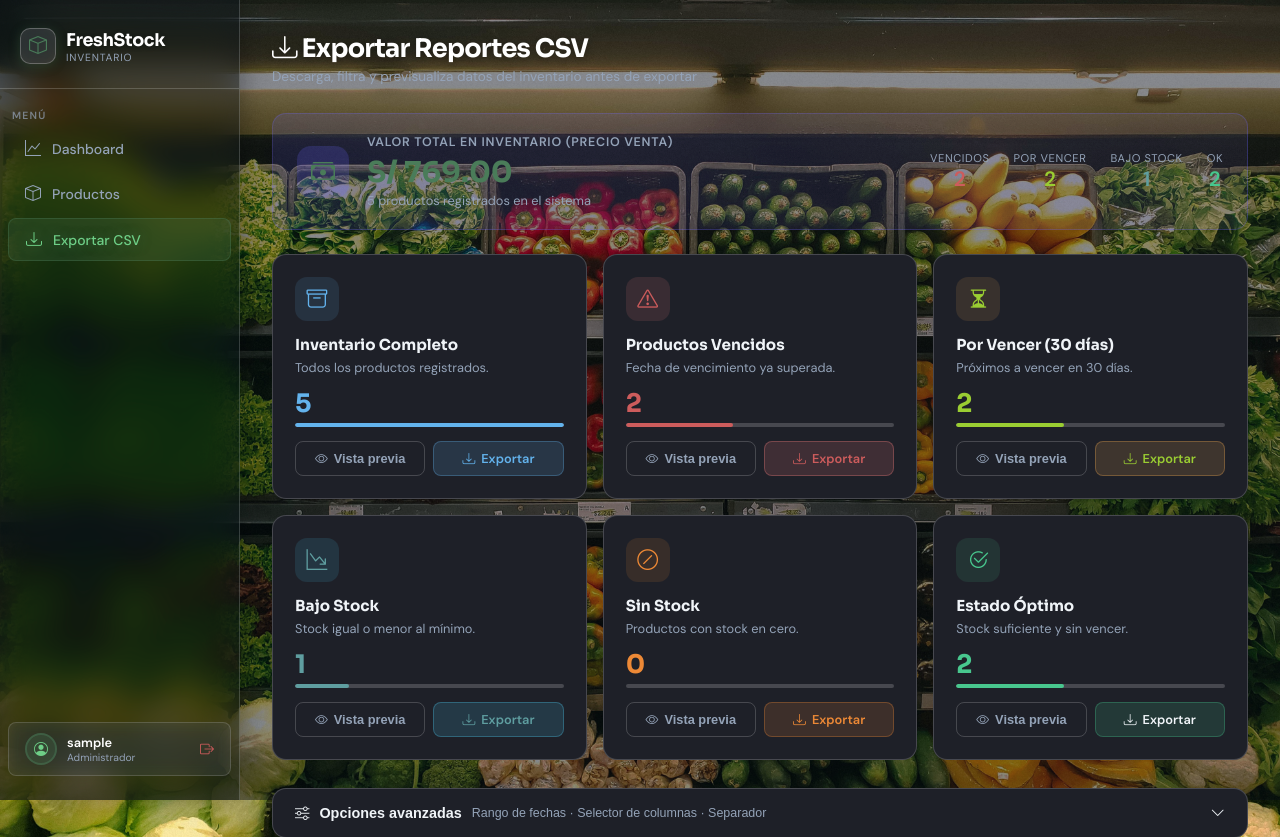
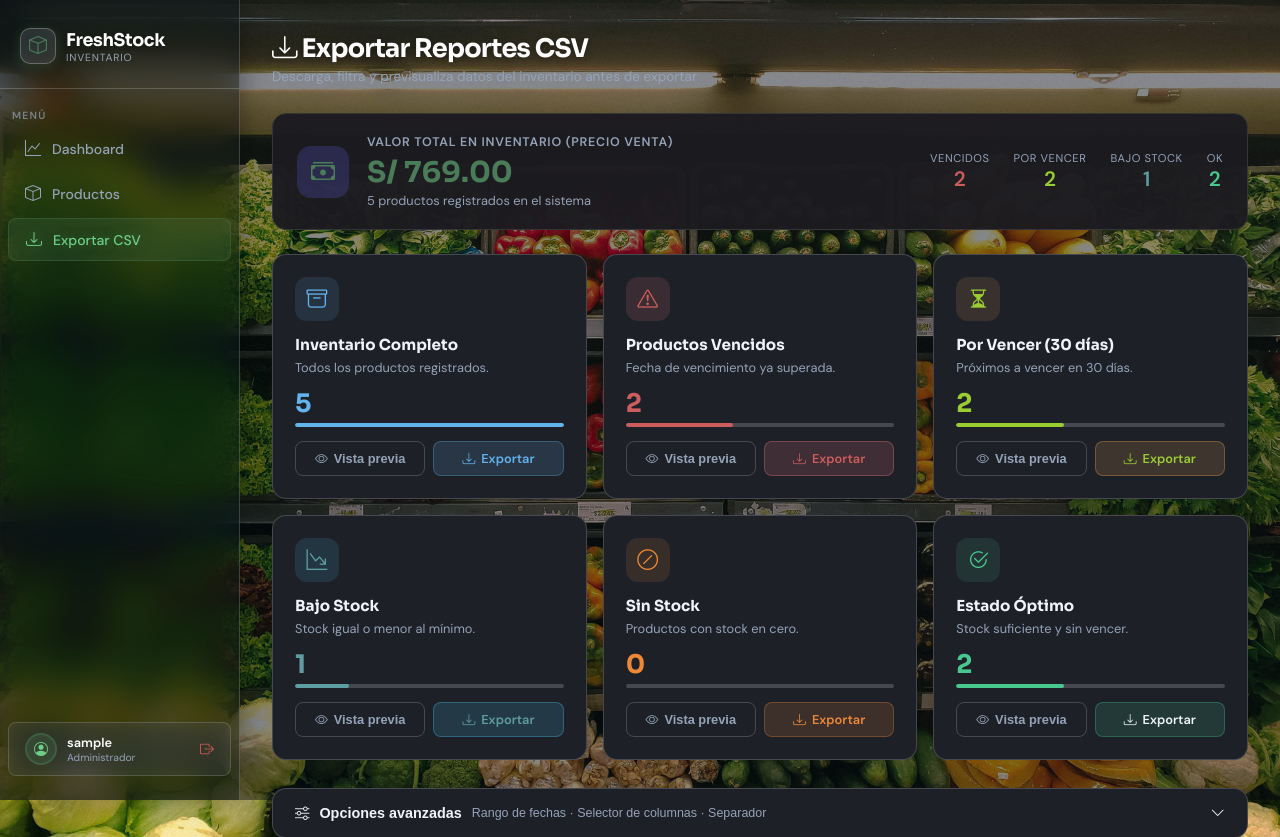
Before and after one commit to jhampier2/freshStock, a PHP site: page /exportar.php in a window 1280 px wide. Shown: the top 837 px of the page. Run offline with PHP 8.4, Linux system fonts and the light colour scheme; the visitor is signed in with stand-in values (Sample User, id 1); data comes from the database, SQL or seed files in the repository; data that the repository does not hold is empty.

Commit message:
cambio en Exportar.php en styo de clase ( .inv-value-card )

```diff
--- a/exportar.php
+++ b/exportar.php
@@ -542,12 +542,14 @@ $exportLog = $_SESSION['export_log'] ?? [];
 
 /* ── Valor total inventario ─────────────────────────────────────────────────── */
 .inv-value-card {
-  background: linear-gradient(135deg, rgba(108,99,255,.15), rgba(167,139,250,.08));
-  border: 1px solid rgba(108,99,255,.25);
+  background: rgba(28, 27, 32, 0.97); /* mismo tono oscuro sin degradado */
+  border: 1px solid rgb(53, 53, 56);
   border-radius: 14px;
   padding: 20px 24px;
   margin-bottom: 24px;
-  display: flex; align-items: center; gap: 18px;
+  display: flex;
+  align-items: center;
+  gap: 18px;
   flex-wrap: wrap;
 }
 .inv-value-icon {
--- a/login.php
+++ b/login.php
@@ -33,7 +33,7 @@ if ($_SERVER['REQUEST_METHOD'] === 'POST') {
     $ip_cliente     = $_SERVER['REMOTE_ADDR'];
 
     // A) LIMPIEZA AUTOMÁTICA: Borramos los intentos fallidos de hace más de 15 minutos
-    $pdo->query("DELETE FROM login_attempts WHERE fecha < (NOW() - INTERVAL 15 MINUTE)");
+    $pdo->query("DELETE FROM login_attempts WHERE fecha < (NOW() - INTERVAL 10 SECOND)");
 
     // B) VERIFICACIÓN DE BLOQUEO: Contamos cuántas veces ha fallado esta IP recientemente
     $stmt_check = $pdo->prepare("SELECT COUNT(*) FROM login_attempts WHERE ip_address = ?");
```
